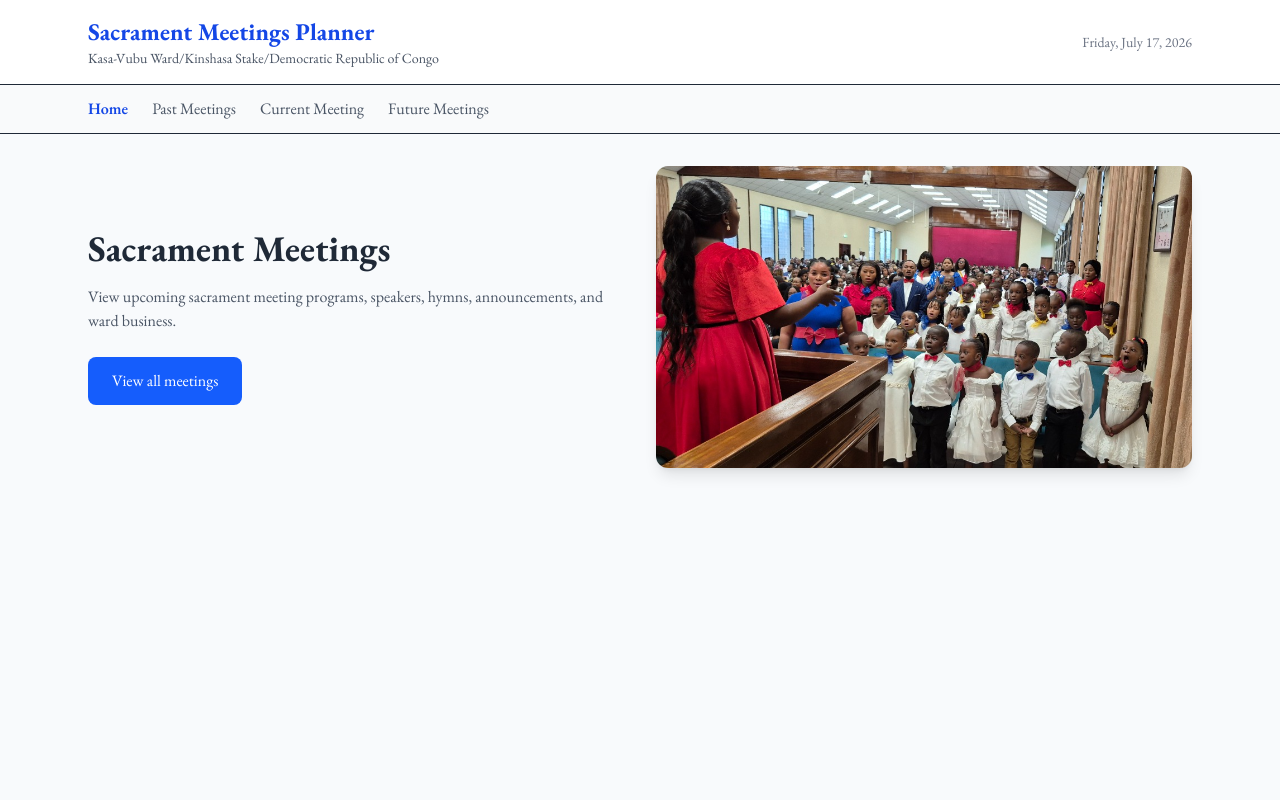
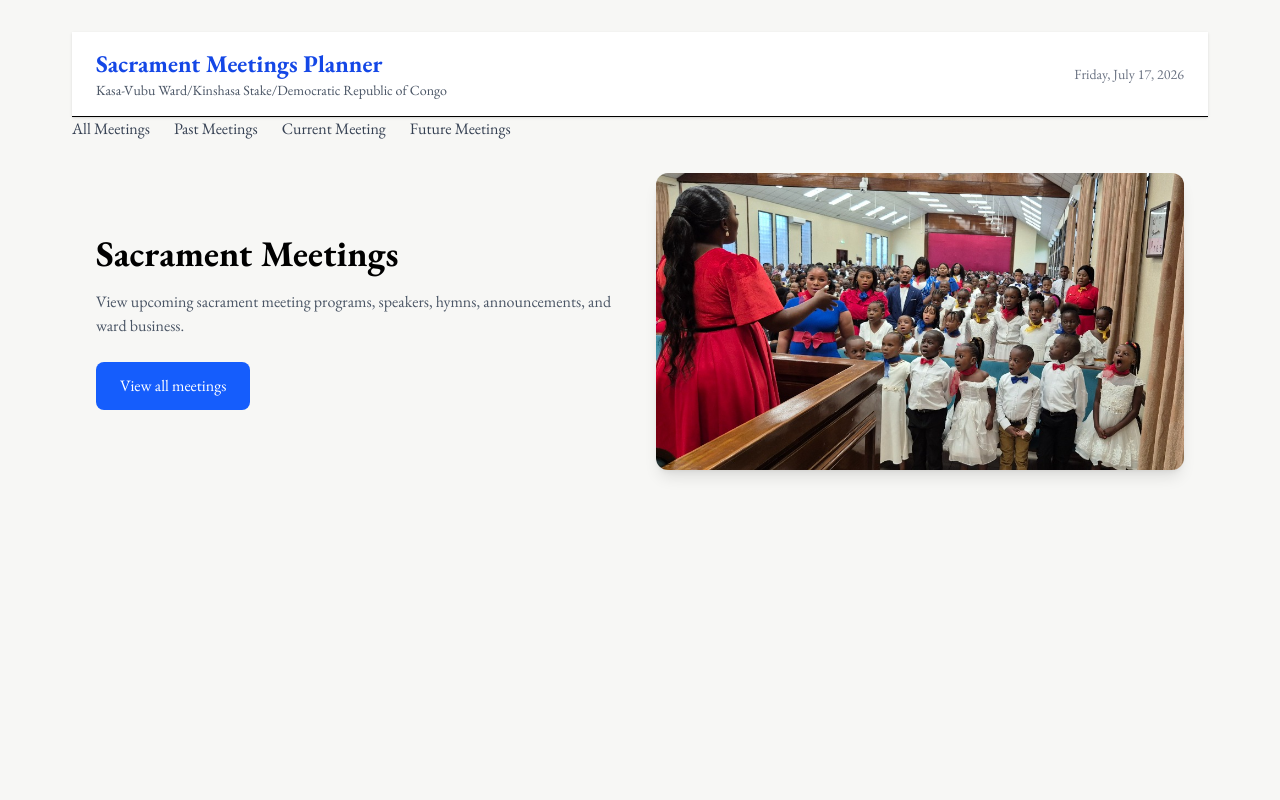
Before and after one commit to nrb2002/sacrament-meetings, a Next.js app: page / in a window 1280 px wide. Shown: the top 800 px of the page. Built offline with nearby package versions, Linux system fonts and the light colour scheme.

Commit message:
Improved layout and design

```diff
--- a/app/globals.css
+++ b/app/globals.css
@@ -1,23 +1,28 @@
 @import "tailwindcss";
 
 :root {
-  --background: #f8fafc;
-  --foreground: #1f2937;
+  --primary: #006184;
+  --primary-dark: #004c66;
 
-  --primary: #1d4ed8;
-  --primary-hover: #1e40af;
+  --background: #f7f7f5;
 
-  --border: #e5e7eb;
+  --surface: white;
 
-  --card: #ffffff;
+  --border: #dddddd;
 
-  --radius: 0.75rem;
+  --text: #222;
+
+  --muted: #666;
 }
 
 body {
   background: var(--background);
   color: var(--foreground);
   font-family: Arial, Helvetica, sans-serif;
+
+  max-width: 1200px;
+  margin: auto;
+  padding: 2rem;
 }
 
 @media print {
--- a/app/layout.tsx
+++ b/app/layout.tsx
@@ -1,5 +1,5 @@
 import type { Metadata } from "next";
-import { EB_Garamond } from "next/font/google";
+import { EB_Garamond, Source_Sans_3 } from "next/font/google";
 
 import "./globals.css";
 
@@ -11,6 +11,12 @@ const ebGaramond = EB_Garamond({
   subsets: ["latin"],
   display: "swap",
   variable: "--font-eb-garamond",
+});
+
+const sourceSans = Source_Sans_3({
+  subsets: ["latin"],
+  display: "swap",
+  variable: "--font-source-sans-3",
 });
 
 export const metadata: Metadata = {
--- a/components/NavLinks.tsx
+++ b/components/NavLinks.tsx
@@ -1,14 +1,14 @@
-// components/NavLinks.tsx
-
 "use client";
 
 import Link from "next/link";
 import { usePathname } from "next/navigation";
+import { Menu, X } from "lucide-react";
+import { useState } from "react";
 
 const links = [
   {
-    href: "/",
-    label: "Home",
+    href: "/meetings",
+    label: "All Meetings",
   },
   {
     href: "/meetings/past",
@@ -26,31 +26,86 @@ const links = [
 
 export default function NavLinks() {
   const pathname = usePathname();
+  const [open, setOpen] = useState(false);
 
   return (
-    <nav className="border-b bg-gray-50">
-      <div className="mx-auto flex max-w-6xl gap-6 px-6 py-3">
+    <>
+      {/* Desktop Navigation */}
+      <nav className="hidden md:flex gap-6">
         {links.map((link) => {
-          const isActive =
-            link.href === "/"
-              ? pathname === "/"
-              : pathname.startsWith(link.href);
+          const isActive = pathname === link.href;
 
           return (
             <Link
               key={link.href}
               href={link.href}
-              className={
+              className={`transition-colors ${
                 isActive
-                  ? "font-semibold text-blue-700"
-                  : "text-gray-600 hover:text-blue-700"
-              }
+                  ? "font-semibold text-blue-600"
+                  : "text-gray-700 hover:text-blue-600"
+              }`}
             >
               {link.label}
             </Link>
           );
         })}
-      </div>
-    </nav>
+      </nav>
+
+      {/* Mobile Menu Button */}
+      <button
+        onClick={() => setOpen(true)}
+        className="md:hidden"
+        aria-label="Open navigation menu"
+      >
+        <Menu size={28} />
+      </button>
+
+      {/* Overlay */}
+      {open && (
+        <div
+          className="fixed inset-0 z-40 bg-black/50 md:hidden"
+          onClick={() => setOpen(false)}
+        />
+      )}
+
+      {/* Mobile Drawer */}
+      <aside
+        className={`fixed top-0 right-0 z-50 h-full w-72 bg-white shadow-xl transition-transform duration-300 md:hidden ${
+          open ? "translate-x-0" : "translate-x-full"
+        }`}
+      >
+        <div className="flex items-center justify-between border-b p-4">
+          <h2 className="font-semibold">Menu</h2>
+
+          <button
+            onClick={() => setOpen(false)}
+            aria-label="Close navigation menu"
+          >
+            <X size={26} />
+          </button>
+        </div>
+
+        <nav className="flex flex-col p-4">
+          {links.map((link) => {
+            const isActive = pathname === link.href;
+
+            return (
+              <Link
+                key={link.href}
+                href={link.href}
+                onClick={() => setOpen(false)}
+                className={`rounded-lg px-4 py-3 transition-colors ${
+                  isActive
+                    ? "bg-blue-100 font-semibold text-blue-700"
+                    : "hover:bg-gray-100"
+                }`}
+              >
+                {link.label}
+              </Link>
+            );
+          })}
+        </nav>
+      </aside>
+    </>
   );
 }
--- a/package.json
+++ b/package.json
@@ -9,6 +9,7 @@
     "lint": "eslint"
   },
   "dependencies": {
+    "lucide-react": "^1.25.0",
     "next": "16.2.10",
     "react": "19.2.4",
     "react-dom": "19.2.4"
```
Also changed, not shown: 1 other file (tests, documents, lock files or other folders).
